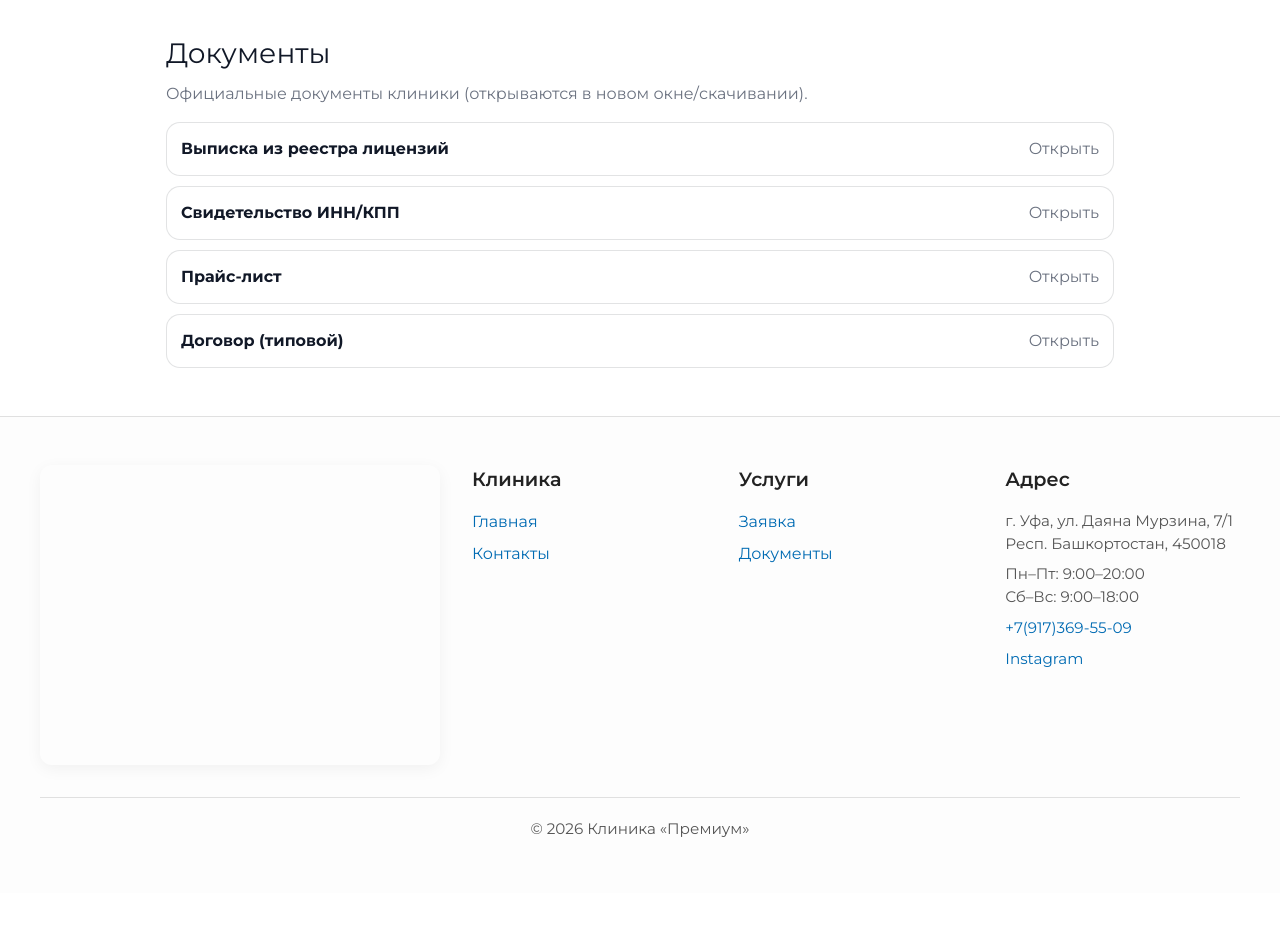
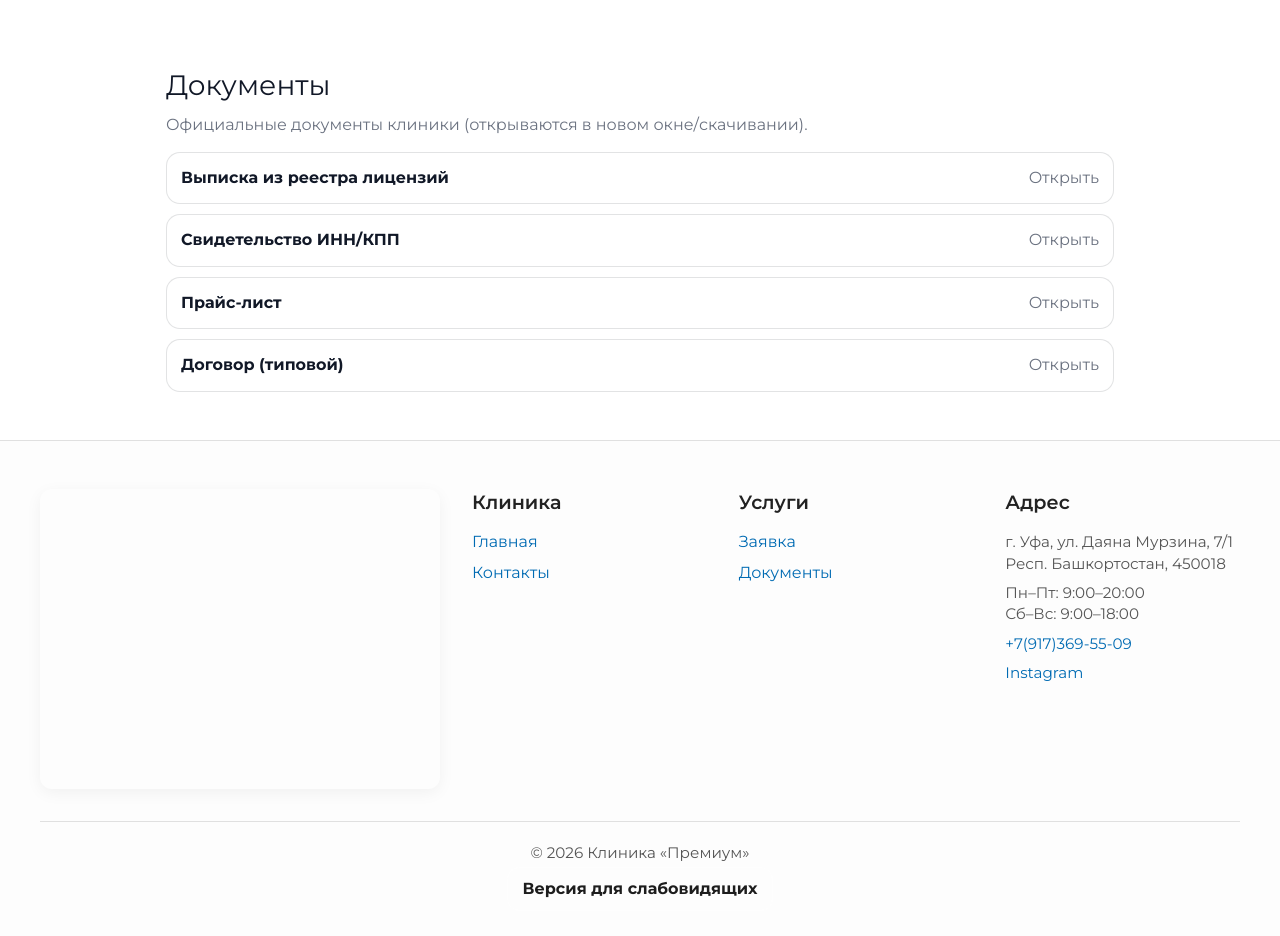
Before and after one commit to amirakupov/Premium, a Next.js app in the folder premium-website/: page /documents in a window 1280 px wide. Shown: the part 80-1016 px from the top of the page. Before the commit the page ends 973 px from the top, so only its background shows below. Built offline with nearby package versions, Linux system fonts and the light colour scheme.

Commit message:
a11 in layout for poor vision

```diff
--- /dev/null
+++ b/premium-website/app/(site)/components/A11yToggle.tsx
@@ -0,0 +1,33 @@
+"use client";
+
+import { useEffect, useState } from "react";
+
+const KEY = "a11y";
+
+export default function A11yToggle({ className = "" }: { className?: string }) {
+    const [on, setOn] = useState(false);
+
+    useEffect(() => {
+        const saved = localStorage.getItem(KEY) === "1";
+        setOn(saved);
+        document.documentElement.dataset.a11y = saved ? "1" : "0";
+    }, []);
+
+    const toggle = () => {
+        const next = !on;
+        setOn(next);
+        localStorage.setItem(KEY, next ? "1" : "0");
+        document.documentElement.dataset.a11y = next ? "1" : "0";
+    };
+
+    return (
+        <button
+            type="button"
+            onClick={toggle}
+            aria-pressed={on}
+            className={className}
+        >
+            {on ? "Обычная версия" : "Версия для слабовидящих"}
+        </button>
+    );
+}
--- a/premium-website/app/(site)/components/Footer.module.css
+++ b/premium-website/app/(site)/components/Footer.module.css
@@ -81,6 +81,24 @@
 .bottom .text {
   margin: 0.25rem 0;
 }
+.a11yBtn {
+  border: 1px solid rgba(255,255,255,0.35);
+  background: transparent;
+  color: inherit;
+  padding: 10px 14px;
+  border-radius: 12px;
+  font-weight: 700;
+  cursor: pointer;
+}
+
+.a11yBtn:hover {
+  text-decoration: underline;
+}
+
+.a11yBtn:focus-visible {
+  outline: 4px solid currentColor;
+  outline-offset: 3px;
+}
 
 /* Адаптив */
 @media (max-width: 768px) {
--- a/premium-website/app/(site)/components/Footer.tsx
+++ b/premium-website/app/(site)/components/Footer.tsx
@@ -1,6 +1,7 @@
 import React from 'react';
 import Link from 'next/link';
 import styles from './Footer.module.css';
+import A11yToggle from "@/app/(site)/components/A11yToggle";
 
 export default function Footer() {
   return (
@@ -56,6 +57,7 @@ export default function Footer() {
         </div>
         <div className={styles.bottom}>
           <p className={styles.text}>© {new Date().getFullYear()} Клиника «Премиум»</p>
+          <A11yToggle className={styles.a11yBtn} />
         </div>
       </div>
     </footer>
--- a/premium-website/app/(site)/components/Services.module.css
+++ b/premium-website/app/(site)/components/Services.module.css
@@ -1,4 +1,3 @@
-/* Overall section spacing */
 .servicesSection {
     padding: 4rem 2rem;
   }
--- a/premium-website/app/(site)/documents/page.tsx
+++ b/premium-website/app/(site)/documents/page.tsx
@@ -4,9 +4,9 @@ import React from "react";
 
 export default function LegalPage() {
     const items = [
-        { title: "Выписка из реестра лицензий", href: "/docs/license.pdf" },
-        { title: "Свидетельство ИНН/КПП", href: "/docs/inn.pdf" },
-        { title: "Прайс-лист", href: "/docs/price.xlsx" }, // лучше потом /docs/price.pdf
+        { title: "Выписка из реестра лицензий", href: "/docs/reestr.pdf" },
+        { title: "Свидетельство ИНН/КПП", href: "/docs/nalog.pdf" },
+        { title: "Прайс-лист", href: "/docs/price.pdf" },
         { title: "Договор (типовой)", href: "/docs/contract.pdf" },
     ];
 
--- a/premium-website/app/(site)/layout.tsx
+++ b/premium-website/app/(site)/layout.tsx
@@ -4,6 +4,7 @@ import { usePathname } from "next/navigation";
 import { useEffect, useState } from "react";
 import Header from "@/app/(site)/components/Header";
 import Footer from "@/app/(site)/components/Footer";
+import A11yToggle from "@/app/(site)/components/A11yToggle";
 
 export default function SiteLayout({ children }: { children: React.ReactNode }) {
     const pathname = usePathname();
@@ -23,6 +24,9 @@ export default function SiteLayout({ children }: { children: React.ReactNode })
     return (
         <div className="site">
             <Header />
+            <div className="max-w-[980px] mx-auto px-4 pt-3 flex justify-end">
+                <A11yToggle />
+            </div>
             <main className="site-main">{children}</main>
             {!hideFooter && <Footer />}
         </div>
--- a/premium-website/app/globals.css
+++ b/premium-website/app/globals.css
@@ -5,13 +5,52 @@
   --foreground: #111827;
   --muted: #6b7280;
   --border: rgba(17, 24, 39, 0.12);
+  --header-h: 88px;
+  --font-scale: 1;
+  --line: 1.4;
+  --letter: 0;
+  --focus: 3px;
+}
 
-  /* ВАЖНО: высота хедера. Подгони под свой Header */
-  --header-h: 88px;
+html[data-a11y="1"] {
+  --font-scale: 1.25;
+  --line: 1.7;
+  --letter: 0.02em;
+  --background: #ffffff;
+  --foreground: #000000;
+  --muted: #111827;
+  --border: rgba(0, 0, 0, 0.25);
+  --focus: 5px;
+}
+html[data-a11y="1"] body {
+  font-size: 20px;
+}
+
+:focus-visible {
+  outline: var(--focus) solid currentColor;
+  outline-offset: 3px;
+}
+a {
+  text-decoration-thickness: 2px;
+  text-underline-offset: 3px;
+}
+
+/* уважение prefers-reduced-motion */
+@media (prefers-reduced-motion: reduce) {
+  * { animation: none !important; transition: none !important; }
 }
 
 html, body {
   height: 100%;
+}
+
+html {
+  font-size: calc(16px * var(--font-scale));
+}
+
+body {
+  line-height: var(--line);
+  letter-spacing: var(--letter);
 }
 
 body {
--- a/premium-website/app/layout.tsx
+++ b/premium-website/app/layout.tsx
@@ -4,11 +4,9 @@ export const metadata = {
   title: 'Клиника Неврологии Премиум в Уфе',
   description: 'Медицинский центр в Уфе, предлагающий широкий спектр услуг в области неврологии, физиотерапии и реабилитации. Мы помогаем восстановить здоровье и улучшить качество жизни наших пациентов.',
 };
-
-
 export default function RootLayout({ children }: { children: React.ReactNode }) {
   return (
-      <html lang="en">
+      <html lang="ru">
       <head>
           <link rel="preconnect" href="https://fonts.googleapis.com" />
           <link rel="preconnect" href="https://fonts.gstatic.com" crossOrigin="" />
```
Also changed, not shown: 2 other files (tests, documents, lock files or other folders).
